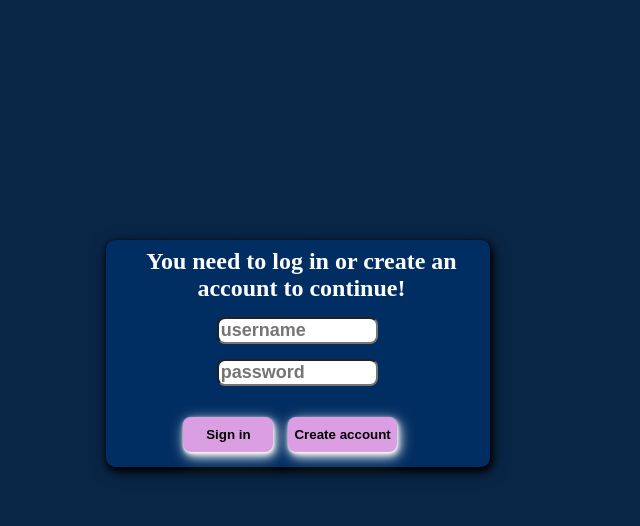
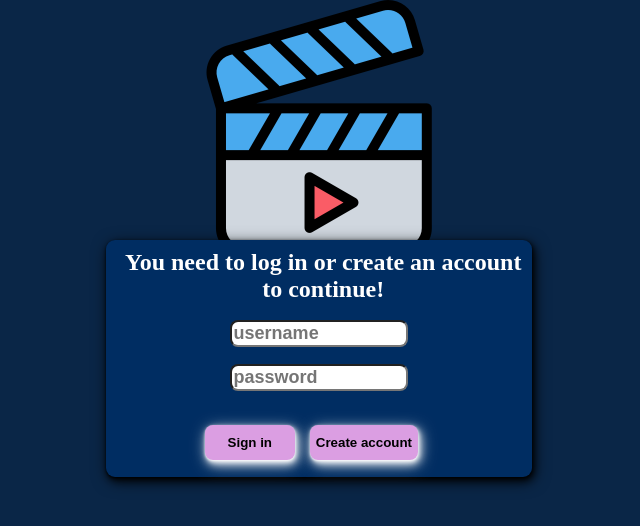
Before and after one commit to MRjeanba/MovieWebApp, a React (Create React App) app in the folder client/: page / in a window 1280 px wide. Shown: the top 526 px of the page, without its empty margins (321-961 px from the left). Built offline with nearby package versions, Linux system fonts and the light colour scheme.

Commit message:
Improve the login page design

```diff
--- a/client/src/components/UI/LoginPage.js
+++ b/client/src/components/UI/LoginPage.js
@@ -87,9 +87,11 @@ const LoginPage = (props) => {
     }
 
     return (
+        <>
+            <img className={classes.logo} src='/movieIcon.jpg' alt='Oops, it should be a movie icon...' />
             <div className={classes.modal}>
                 <h2 className={classes.title}>You need to log in or create an account to continue!</h2>
-            <input ref={uNameRef} className={classes.firstInput} type='text' placeholder='username'/>
+                <input ref={uNameRef} className={classes.firstInput} type='text' placeholder='username' />
                 <input ref={pwdRef} type='password' placeholder='password' />
                 <button className={classes.modalButton} name='login' onClick={() => loginHandler("login")}>Sign in</button>
                 <button className={classes.modalButton} onClick={() => loginHandler("register")}>Create account</button>
@@ -97,6 +99,7 @@ const LoginPage = (props) => {
                 {hasError && <p className={classes.errorUpdate}>{hasError.message}</p>}
                 {isLoading && <LoadingSpinner />}
             </div>
+        </>
     )
 };
 
--- a/client/src/components/UI/LoginPage.module.css
+++ b/client/src/components/UI/LoginPage.module.css
@@ -4,7 +4,7 @@
     position: fixed;
     left: 33.33%;
     bottom: 10%;
-    width: 30%;
+    width: 33.33%;
     height: fit-content;
     z-index: 100;
     text-align: center;
@@ -15,6 +15,14 @@
     2px 4px 8px 0px rgba(0, 0, 0, 0.7),
     2px 4px 16px 0px rgba(0, 0, 0, 0.7);
     animation: slide-down 300ms ease-out forwards;
+}
+
+.logo {
+    display: block;
+    max-height: 16rem;
+    max-width: 16rem;
+    margin: auto;
+
 }
 
 @keyframes slide-down{
```
Also changed, not shown: client/public/test.avif (deleted), client/public/test2.jpg (deleted). Lines whose indentation alone changed are shown as unchanged.
